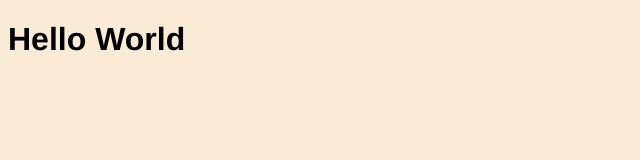
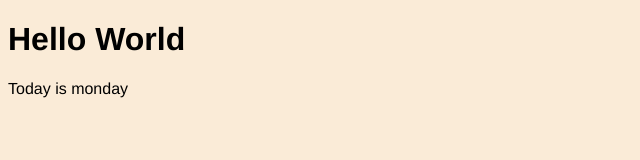
Before and after one commit to HodoIsmail/New-Repo, a plain HTML site: page index.html in a window 1280 px wide. Shown: the whole page, without its empty margins (0-640 px from the left). Drawn offline with Linux system fonts and the light colour scheme.

Commit message:
Update index.html

```diff
--- a/index.html
+++ b/index.html
@@ -8,6 +8,7 @@
 </head>
 <body>
     <h1>Hello World</h1>
+    <p>Today is monday</p>
 
 </body>
 </html>
```
